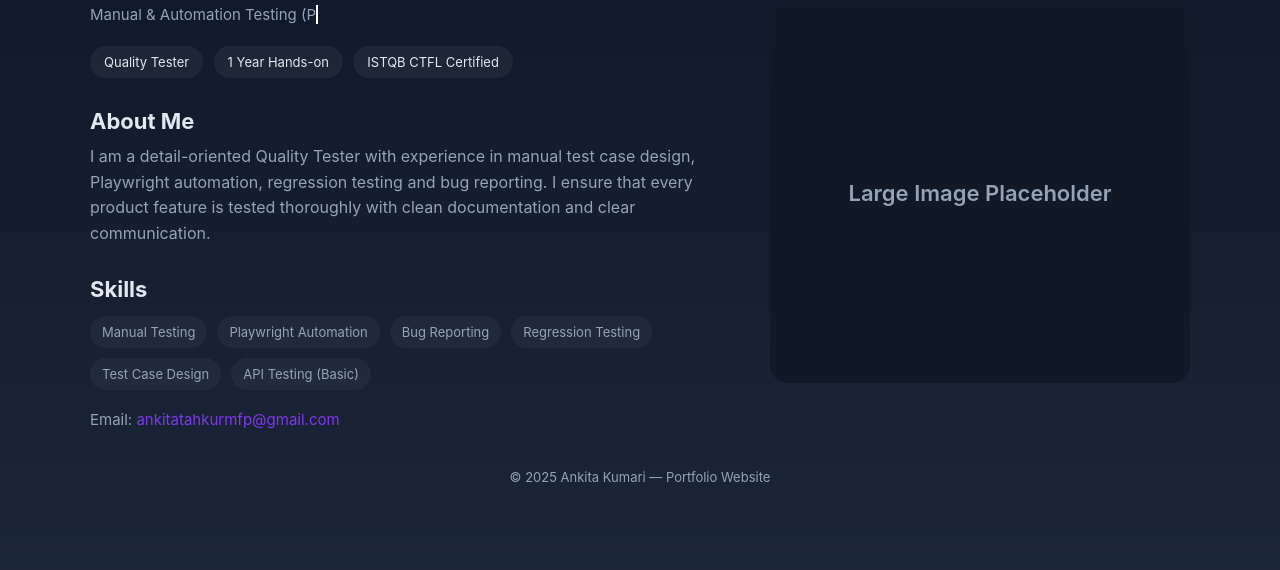
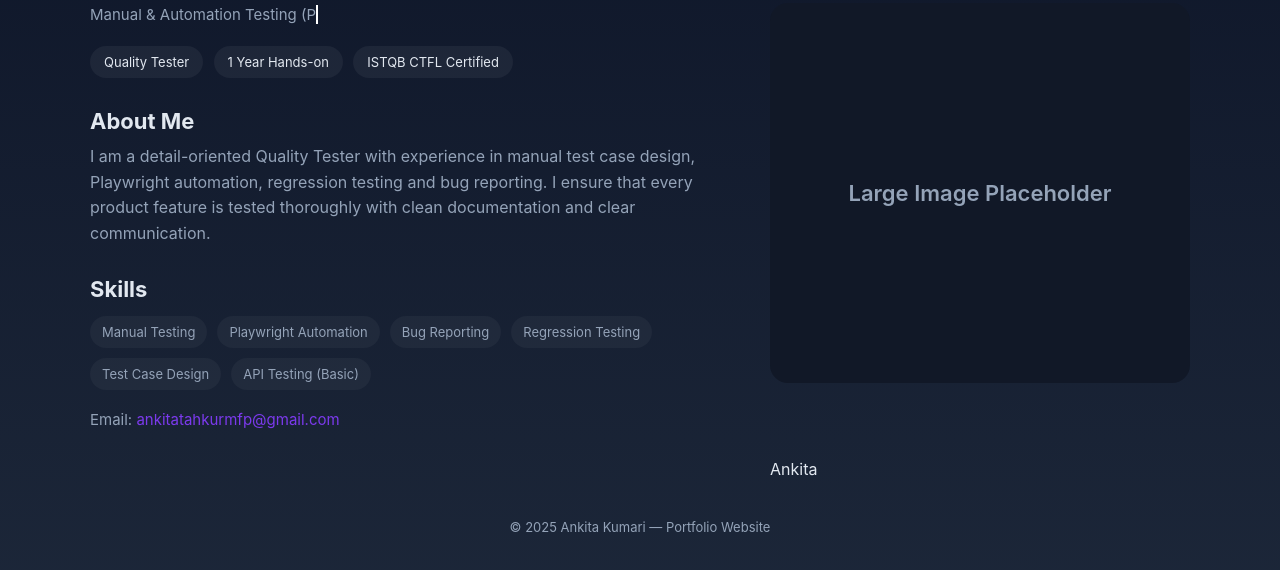
Before and after one commit to ankita-thakur-28/ankita-thakur-28, a plain HTML site: page index.html in a window 1280 px wide. Shown: the part 94-664 px from the top of the page. Drawn offline with Linux system fonts and the light colour scheme.

Commit message:
Update index.html

```diff
--- a/index.html
+++ b/index.html
@@ -104,6 +104,7 @@
 
       <!-- Large Image Placeholder -->
       <div class="big-img">Large Image Placeholder</div>
+      <img href = 'profile.jpeg'> Ankita </img>
 
     </div>
 
```
